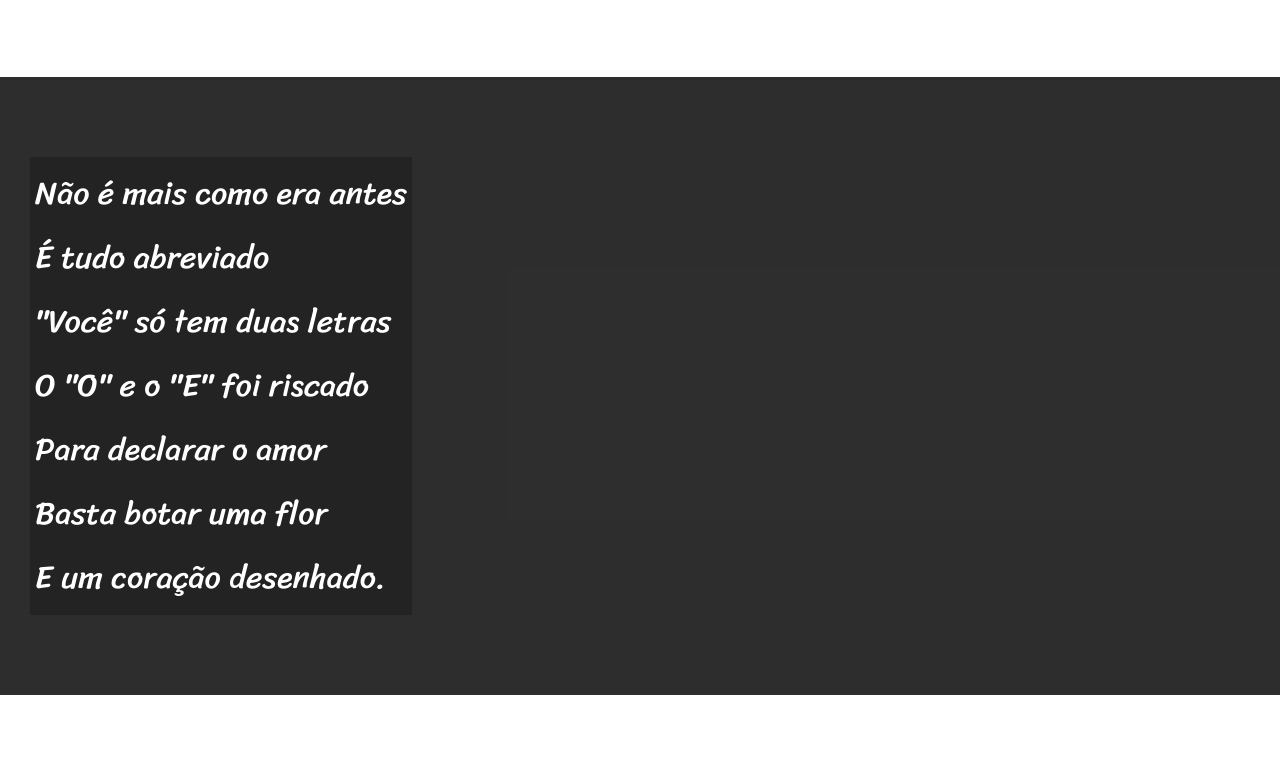
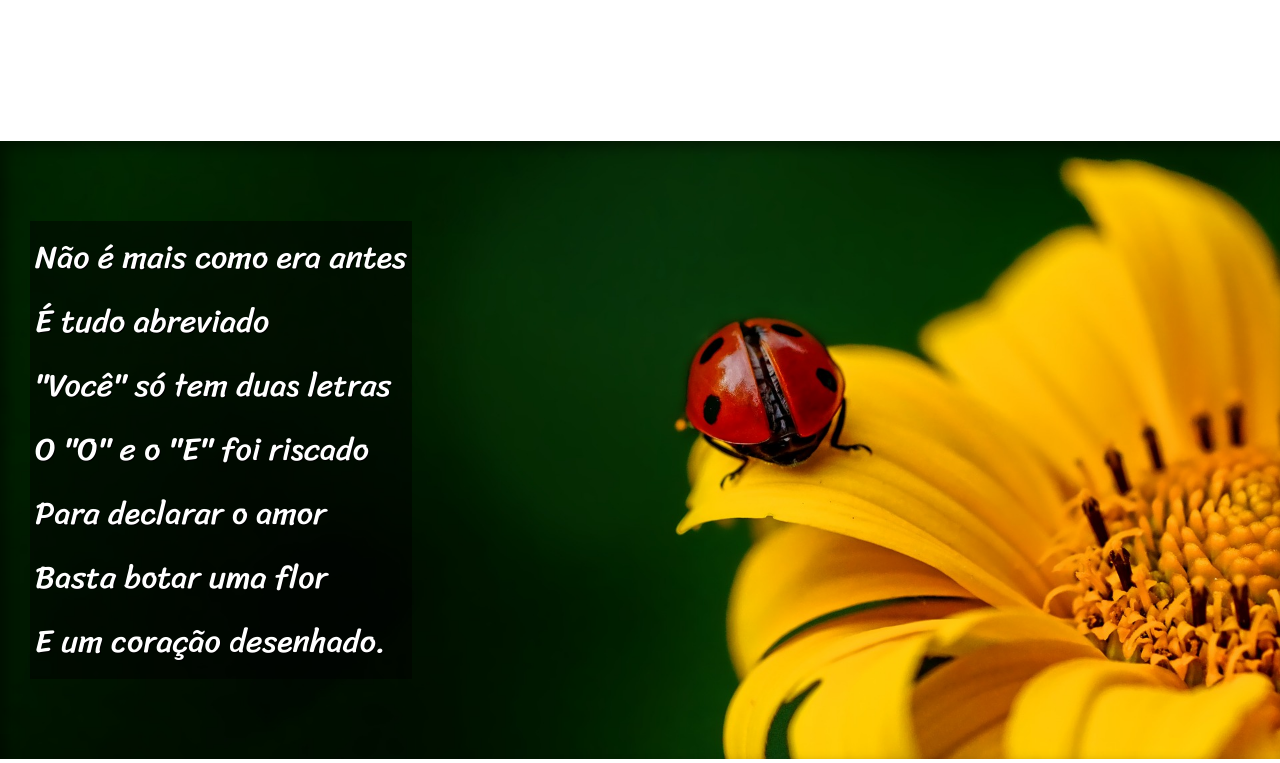
Before and after one commit to jefersonstrindade/html-css, a plain HTML site: page desafios/d12/index.html in a window 1280 px wide. Shown: the part 749-1512 px from the top of the page. Drawn offline with Linux system fonts and the light colour scheme.

Commit message:
finalizei

```diff
--- a/desafios/d12/estilo/style.css
+++ b/desafios/d12/estilo/style.css
@@ -55,6 +55,9 @@ section{
     font-family: var(--fonte03);
     font-size: 2.5vw;
 }
+section > p{
+    padding-bottom: 2em;
+}
 section.normal{
     background-color: white;
     color: black;
@@ -62,12 +65,26 @@ section.normal{
 section.imagem > p{
     display: inline-block;
     padding: 5px;
-    background-color: rgba(0, 0, 0, 0.233);
+    background-color: rgba(0, 0, 0, 0.479);
+    text-shadow: 1px 1px 0px black;
 }
 section.imagem{
 
     background-color: rgba(32, 32, 32, 0.897);
     color: white;
+    box-shadow: inset 6px 6px 13px 0px rgba(0, 0, 0, 0.411);
+    background-size: cover;
+    background-attachment: fixed;
+}
+section#img01{
+    background-image: url('../imagens/background001.jpg');
+    background-position: right center;
+
+}
+section#img02{
+    background-image: url('../imagens/background002.jpg');
+
+
 }
 footer{
     background-color: black;
--- a/desafios/d12/index.html
+++ b/desafios/d12/index.html
@@ -27,7 +27,7 @@
         </p>
     </section>
 
-    <section class="imagem">
+    <section class="imagem" id="img01">
         <p>
             Não é mais como era antes <br>
             É tudo abreviado <br>
@@ -61,7 +61,7 @@
                     </section>
             </p>
 
-    <section class="imagem">
+    <section class="imagem" id="img02">
         <p>
             Tenho saudade das cartas <br>
             Escritas com a própria mão <br>
```
